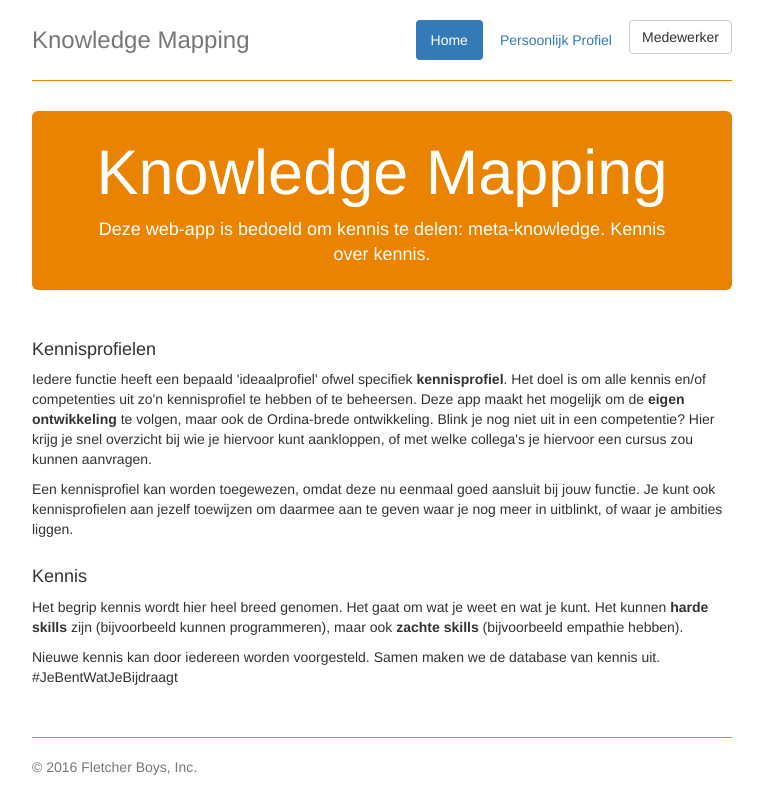
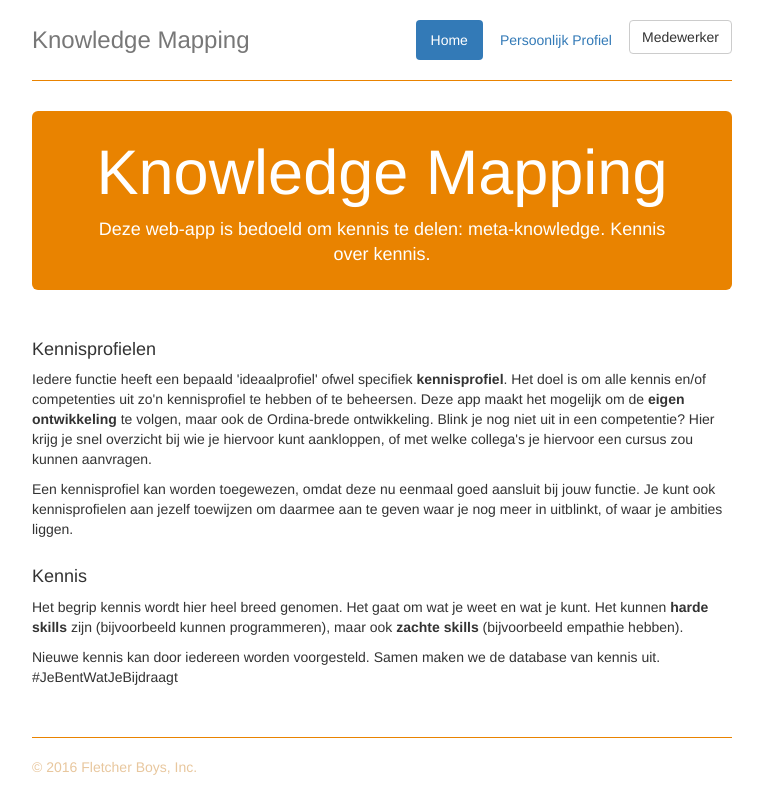
Before and after one commit to rmvanderspek/knowledge-mapping, a plain HTML site: page WebContent/index.html in a window 1280 px wide. Shown: the whole page, without its empty margins (258-1021 px from the left). Drawn offline with nearby package versions, Linux system fonts and the light colour scheme; some packages are replaced by stand-ins of ours.

Commit message:
Change footer color

```diff
--- a/WebContent/stylesheets/mystyle.css
+++ b/WebContent/stylesheets/mystyle.css
@@ -39,7 +39,7 @@ body {
 /* Custom page footer */
 .footer {
   padding-top: 19px;
-  color: #777;
+  color: #e8c79e;
   border-top: 1px solid #e98300;
 }
 
```
